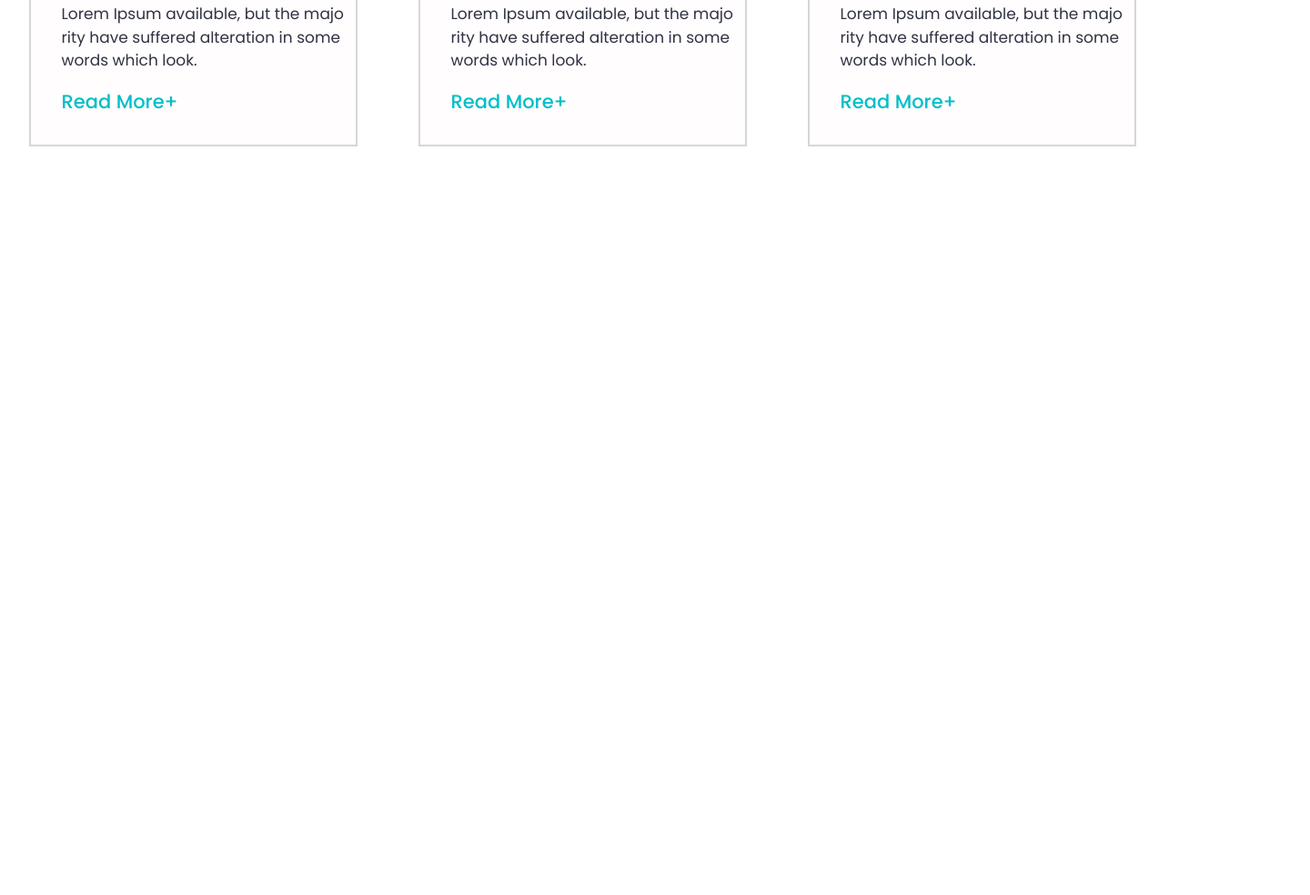
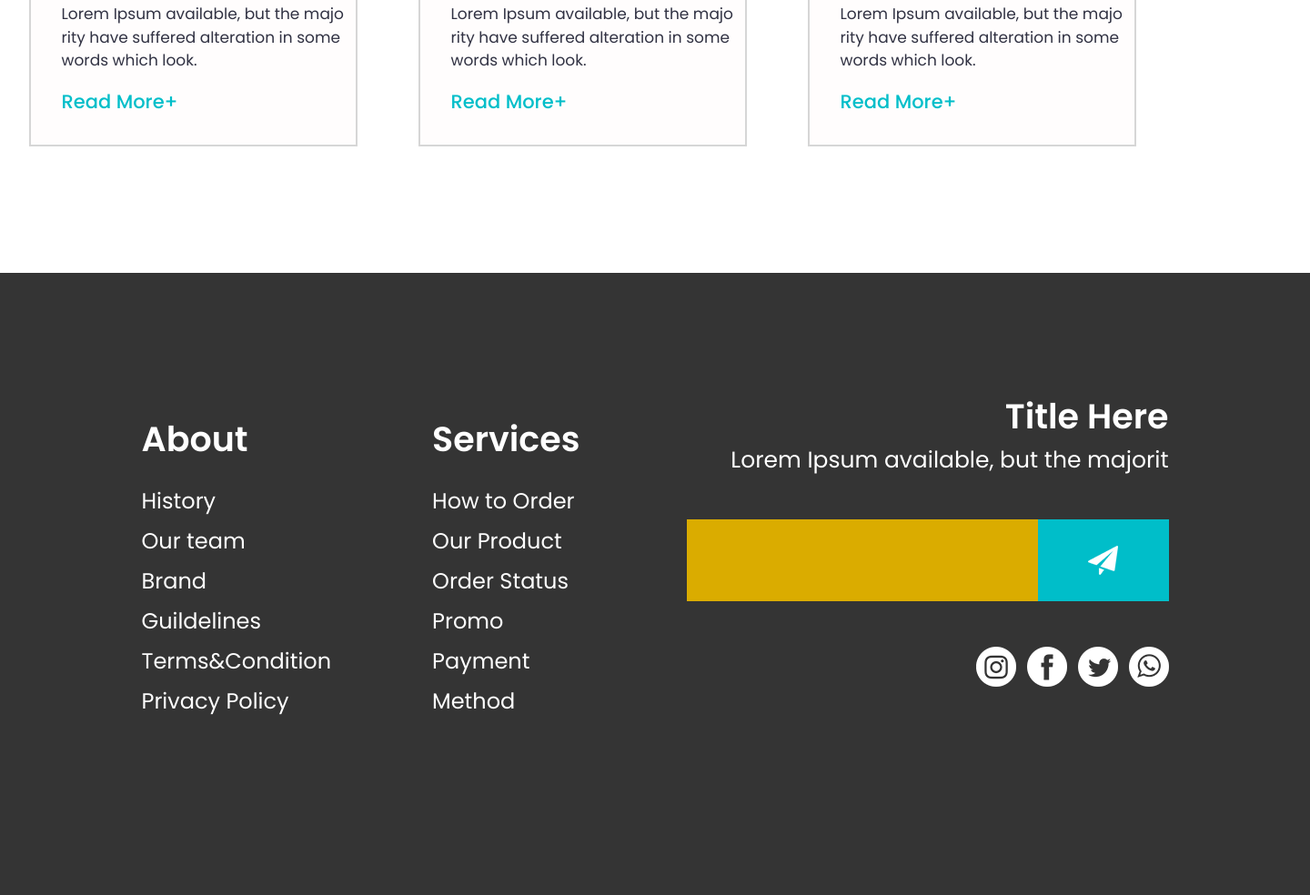
Before and after one commit to Arthur-Slabunov/landing, a website: page index.html in a window 1280 px wide. Shown: the part 7149-8133 px from the top of the page at 91% size, 1440 px wide, since content can reach past the window. Before the commit the page ends 7449 px from the top, so only its background shows below. Drawn offline with nearby package versions, Linux system fonts and the light colour scheme.

Commit message:
desktop done

```diff
--- a/index.html
+++ b/index.html
@@ -302,6 +302,44 @@
             </div>
     </section>
 
+    <footer>
+        <div class="wrapper">
+            <div class="list-container">
+                <ul class="list">
+                    <li class="list-topic">About</li>
+                    <li class="list-item"><a href="">History</a></li>
+                    <li class="list-item"><a href="">Our team</a></li>
+                    <li class="list-item"><a href="">Brand Guildelines</a></li>
+                    <li class="list-item"><a href="">Terms&Condition</a></li>
+                    <li class="list-item"><a href="">Privacy Policy</a></li>
+                </ul>
+                <ul class="list">
+                    <li class="list-topic">Services</li>
+                    <li class="list-item"><a href="">How to Order</a></li>
+                    <li class="list-item"><a href="">Our Product</a></li>
+                    <li class="list-item"><a href="">Order Status</a></li>
+                    <li class="list-item"><a href="">Promo</a></li>
+                    <li class="list-item"><a href="">Payment Method</a></li>
+                </ul>
+                <div class="footer-social">
+                    <h1 class="footer-social__title">Title Here</h1>
+                    <h1 class="footer-social__subtitle"> Lorem Ipsum available, but the majorit </h1>
+                    <div class="footer-social__tg">
+                        <span class="yellow-span"></span>
+                        <a href="#" class="tg-span"><img class="tg" src="assets/images/icon (3).png" alt=""></a>
+
+                    </div>
+                    <div class="socials footer-socials">
+                        <a href="#"><img class="social" src="assets/images/Instagram-footer.png" alt=""></a>
+                        <a href="#"><img class="social" src="assets/images/Facebook-footer.png" alt=""></a>
+                        <a href="#"><img class="social" src="assets/images/Twitter-footer.png" alt=""></a>
+                        <a href="#"><img class="social" src="assets/images/WhatsApp-footer.png" alt=""></a>
+                    </div>
+                </div>
+            </div>
+        </div>
+    </footer>
+
     <script src="https://cdn.jsdelivr.net/npm/bootstrap@5.3.3/dist/js/bootstrap.bundle.min.js"
         integrity="sha384-YvpcrYf0tY3lHB60NNkmXc5s9fDVZLESaAA55NDzOxhy9GkcIdslK1eN7N6jIeHz"
         crossorigin="anonymous"></script>
--- a/src/scss/common/typography.scss
+++ b/src/scss/common/typography.scss
@@ -162,3 +162,43 @@
   font-family: 'Poppins';
   text-decoration: none;
 }
+
+.list-topic {
+  font-size: 38px;
+  font-weight: 600;
+  font-family: 'Poppins';
+  list-style: none;
+  color: #ffffff;
+}
+
+.list-item {
+  font-size: 24px;
+  line-height: 44px;
+  font-weight: 400;
+  font-family: 'Poppins';
+  list-style: none;
+  color: #ffffff;
+}
+
+.list-item a {
+  text-decoration: none;
+  color: #ffffff;
+}
+
+.footer-social__title {
+  font-size: 38px;
+  line-height: 8px;
+  color: #ffffff;
+  font-weight: 600;
+  font-family: 'Poppins';
+  text-align: right;
+}
+
+.footer-social__subtitle {
+  font-size: 25px;
+  line-height: 33px;
+  color: #ffffff;
+  font-weight: 400;
+  font-family: 'Poppins';
+  text-align: right;
+}
--- a/src/scss/common/variables.scss
+++ b/src/scss/common/variables.scss
@@ -30,3 +30,8 @@
   background-color: rgba(252, 195, 2, 0.8392156862745098);
   background-size: cover;
 }
+
+footer {
+  min-width: 1440px;
+  background-color: #343434;
+}
--- /dev/null
+++ b/src/scss/components/footer/footer.scss
@@ -0,0 +1,59 @@
+.list {
+  margin-bottom: 0px;
+  padding-left: 0px;
+}
+.list-container {
+  display: flex;
+  gap: 111px;
+}
+
+footer {
+  padding-bottom: 191px;
+  padding-top: 154px;
+}
+
+.list-topic {
+  margin-bottom: 18px;
+}
+
+.footer-social__tg {
+  display: flex;
+  height: 90px;
+}
+
+.yellow-span {
+  width: 386px;
+  background-color: #daac00;
+}
+
+.tg-span {
+  width: 144px;
+  background-color: #00bec9;
+  display: flex;
+  align-items: center;
+  justify-content: center;
+  transition: 0.5s ease;
+}
+
+.tg-span:hover {
+  background-color: #079ba3;
+}
+
+.tg {
+  width: 33px;
+  height: 32px;
+}
+
+.footer-social__title {
+  padding-bottom: 19px;
+}
+
+.footer-social__subtitle {
+  margin-bottom: 49px;
+}
+
+.footer-socials {
+  display: flex;
+  justify-content: flex-end;
+  margin-top: 50px;
+}
--- a/src/scss/components/footer/index.scss
+++ b/src/scss/components/footer/index.scss
@@ -0,0 +1 @@
+@forward 'footer.scss';
--- a/src/scss/components/index.scss
+++ b/src/scss/components/index.scss
@@ -1,3 +1,3 @@
 @forward 'header';
 @forward 'sections';
-// @forward 'footer';
+@forward 'footer';
--- a/src/scss/components/sections/recent-posts-section.scss
+++ b/src/scss/components/sections/recent-posts-section.scss
@@ -5,6 +5,7 @@
   border-bottom: 2px solid #d6d6d6;
   padding: 32px 0 32px 34px;
   margin-bottom: 139px;
+  transition: 0.5s ease;
 }
 
 .posts-text:hover {
```
Also changed, not shown: assets/css/style.css, assets/images/Facebook-footer.png (added), assets/images/Instagram-footer.png (added), assets/images/Twitter-footer.png (added), assets/images/WhatsApp-footer.png (added).
